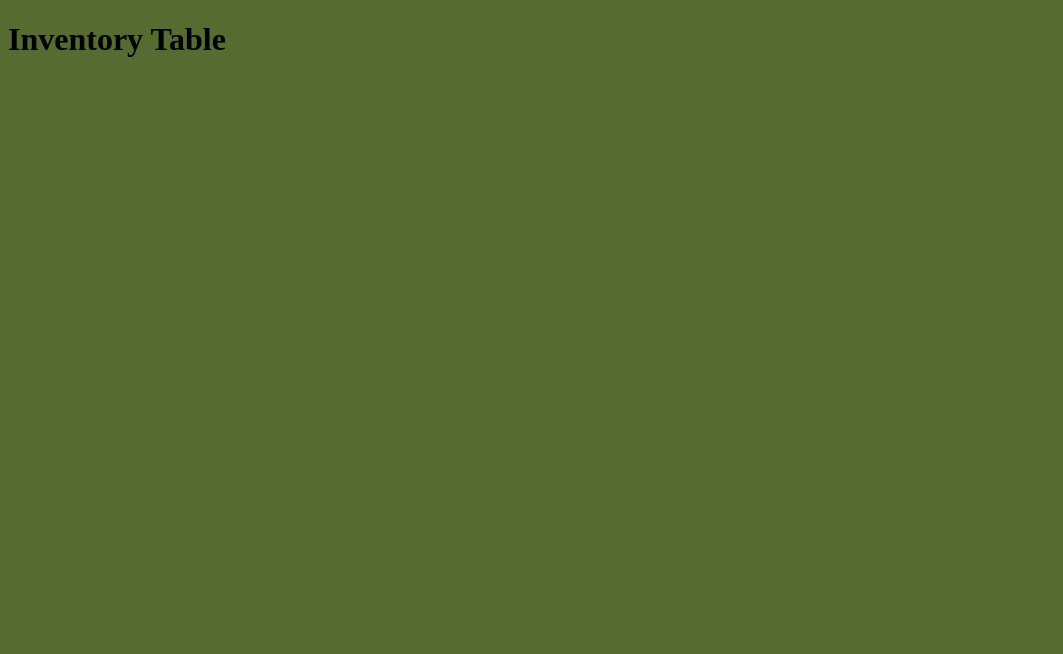
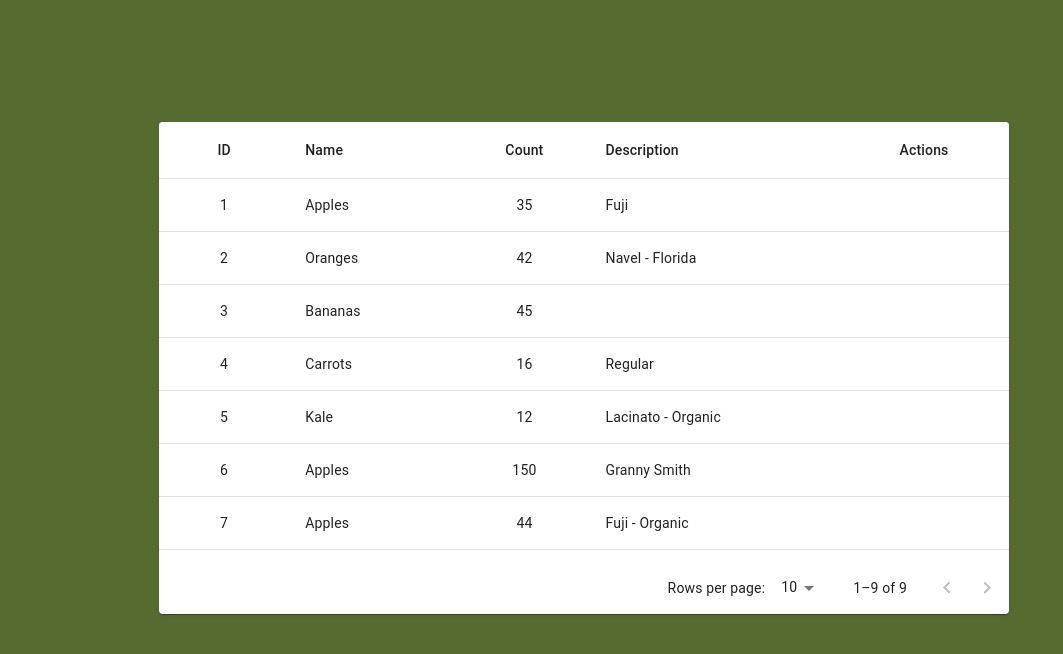
Before and after one commit to cole-flournoy/inventory-app, a React (Vite) app in the folder client/: page /inventoryTable in a window 1280 px wide. Shown: the top 654 px of the page, without its empty margins (0-1063 px from the left). Built offline with nearby package versions, Linux system fonts and the light colour scheme.

Commit message:
Update inventory table

```diff
--- a/client/src/pages/InventoryTable.tsx
+++ b/client/src/pages/InventoryTable.tsx
@@ -1,7 +1,72 @@
+import Table, { Column } from "../components/Table"
+
+interface InventoryColumn extends Column {
+   id: 'id' | 'name' | 'count' | 'description' | 'actions'
+ }
+
+ export interface InventoryRow {
+   id: number
+   name: string
+   count: number
+   description: string | null
+ }
+
 export default function InventoryTable() {
+
+   const columns: InventoryColumn[] = [
+      {
+         id: 'id',
+         label: 'ID',
+         minWidth: 50,
+         align: 'center',
+      },
+      {
+         id: 'name',
+         label: 'Name',
+         minWidth: 75,
+         align: 'left',
+      },
+      {
+        id: 'count',
+        label: 'Count',
+        minWidth: 50,
+        align: 'center',
+      },
+      {
+        id: 'description',
+        label: 'Description',
+        minWidth: 125,
+        align: 'left',
+      },
+      {
+        id: 'actions',
+        label: 'Actions',
+        minWidth: 75,
+        align: 'center',
+      },
+   ]
+
+   const rows: InventoryRow[] = [
+      { id: 1, name: 'Apples', count: 35, description: 'Fuji' },
+      { id: 2, name: 'Oranges', count: 42, description: 'Navel - Florida' },
+      { id: 3, name: 'Bananas', count: 45, description: null },
+      { id: 4, name: 'Carrots', count: 16, description: 'Regular' },
+      { id: 5, name: 'Kale', count: 12, description: 'Lacinato - Organic' },
+      { id: 6, name: 'Apples', count: 150, description: 'Granny Smith' },
+      { id: 7, name: 'Apples', count: 44, description: 'Fuji - Organic' },
+      { id: 8, name: 'Kiwis', count: 36, description: null },
+      { id: 9, name: 'Carrots', count: 65, description: 'Organic' }
+   ]
+
+
    return (
-      <>
-         <h1>Inventory Table</h1>
-      </>
+      <div style={{
+         display: 'flex',
+         justifyContent: 'center',
+         alignItems: 'center',
+         height: '90vh',
+         width: '90vw' }}>
+         <Table columns={columns} rows={rows} title='Inventory Table' />
+      </div>
    )
 }
```
